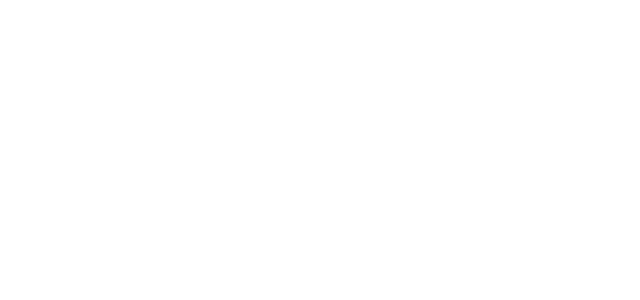
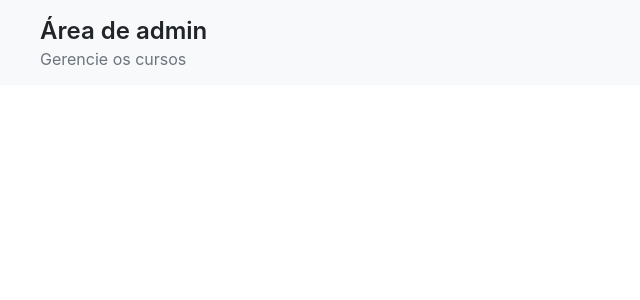
Before and after one commit to TonySandro/pov-mk, a React (Create React App) app in the folder frontend/: page /admin in a window 1280 px wide. Before the commit this address had no page. Shown: the top 300 px of the page, without its empty margins (0-640 px from the left). Built offline with nearby package versions, Linux system fonts and the light colour scheme.

Commit message:
feat: adding InitialAdminSection in admin page

```diff
--- /dev/null
+++ b/frontend/src/components/adminPage/initialAdminSection/initialAdminSection.tsx
@@ -0,0 +1,17 @@
+import React from 'react';
+import styles from './initialSection.module.scss';
+
+const InitialAdminSection: React.FC = () => {
+    return (
+        <section className={styles.initialSectionSec}>
+            <div className={styles.initialSectionContainer}>
+                <div className={styles.textWrapper}>
+                    <h1 className={styles.welcomeText}>Área de admin</h1>
+                    <p className={styles.roleText}>Gerencie os cursos</p>
+                </div>
+            </div>
+        </section>
+    );
+};
+
+export default InitialAdminSection;
--- /dev/null
+++ b/frontend/src/components/adminPage/initialAdminSection/initialSection.module.scss
@@ -0,0 +1,31 @@
+ .initialSectionSec {
+  background-color: #f8f9fa;
+  padding: 1rem 0;
+}
+
+.initialSectionContainer {
+  display: flex;
+  align-items: center;
+  gap: 1rem;
+  max-width: 1200px;
+  margin: 0 auto;
+  padding: 0 1rem;
+}
+
+.textWrapper {
+  display: flex;
+  flex-direction: column;
+}
+
+.welcomeText {
+  font-size: 1.5rem;
+  font-weight: 600;
+  color: #212529;
+  margin: 0;
+}
+
+.roleText {
+  font-size: 1rem;
+  color: #6c757d;
+  margin: 0.25rem 0 0 0;
+}
--- a/frontend/src/index.tsx
+++ b/frontend/src/index.tsx
@@ -7,6 +7,7 @@
 import LoginPage from './pages/login';
 import Catalog from './pages/catalog';
 import './index.css';
+import AdminPage from './pages/admin';
 
 const root = ReactDOM.createRoot(
   document.getElementById('root') as HTMLElement
@@ -18,7 +19,8 @@
       <Router>
         <Routes>
           <Route path="/" element={<LoginPage />} />
-          <Route path="/home" element={<Catalog />} />
+          <Route path="/catalog" element={<Catalog />} />
+          <Route path="/admin" element={<AdminPage />} />
         </Routes>
       </Router>
     </Provider>
--- /dev/null
+++ b/frontend/src/pages/admin/index.tsx
@@ -0,0 +1,12 @@
+import InitialAdminSection from "../../components/adminPage/initialAdminSection/initialAdminSection";
+
+function AdminPage() {
+  return (
+    <div>
+      <InitialAdminSection />
+      {/* <AddCourse /> */}
+    </div>
+  );
+}
+
+export default AdminPage;
```
